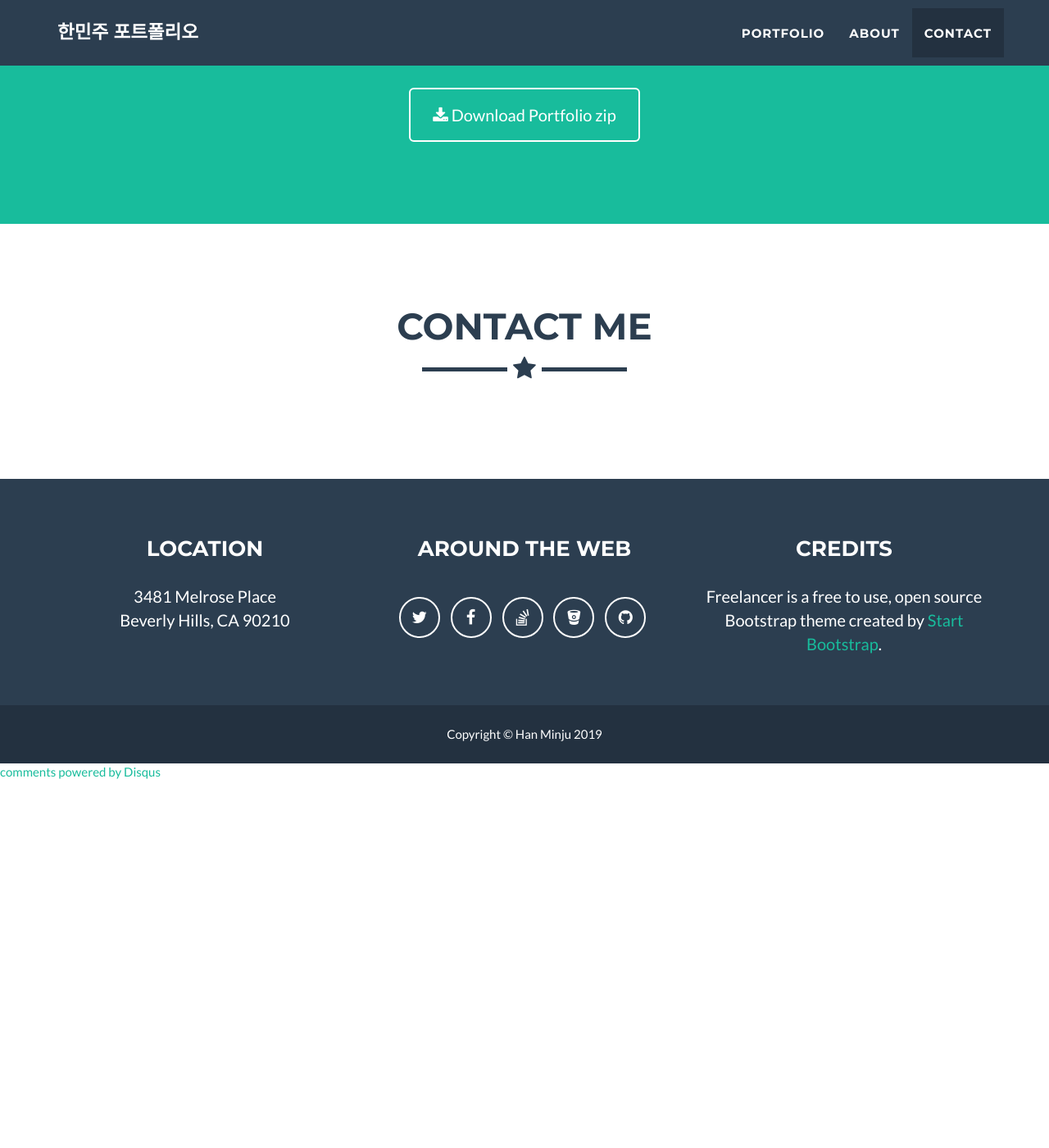
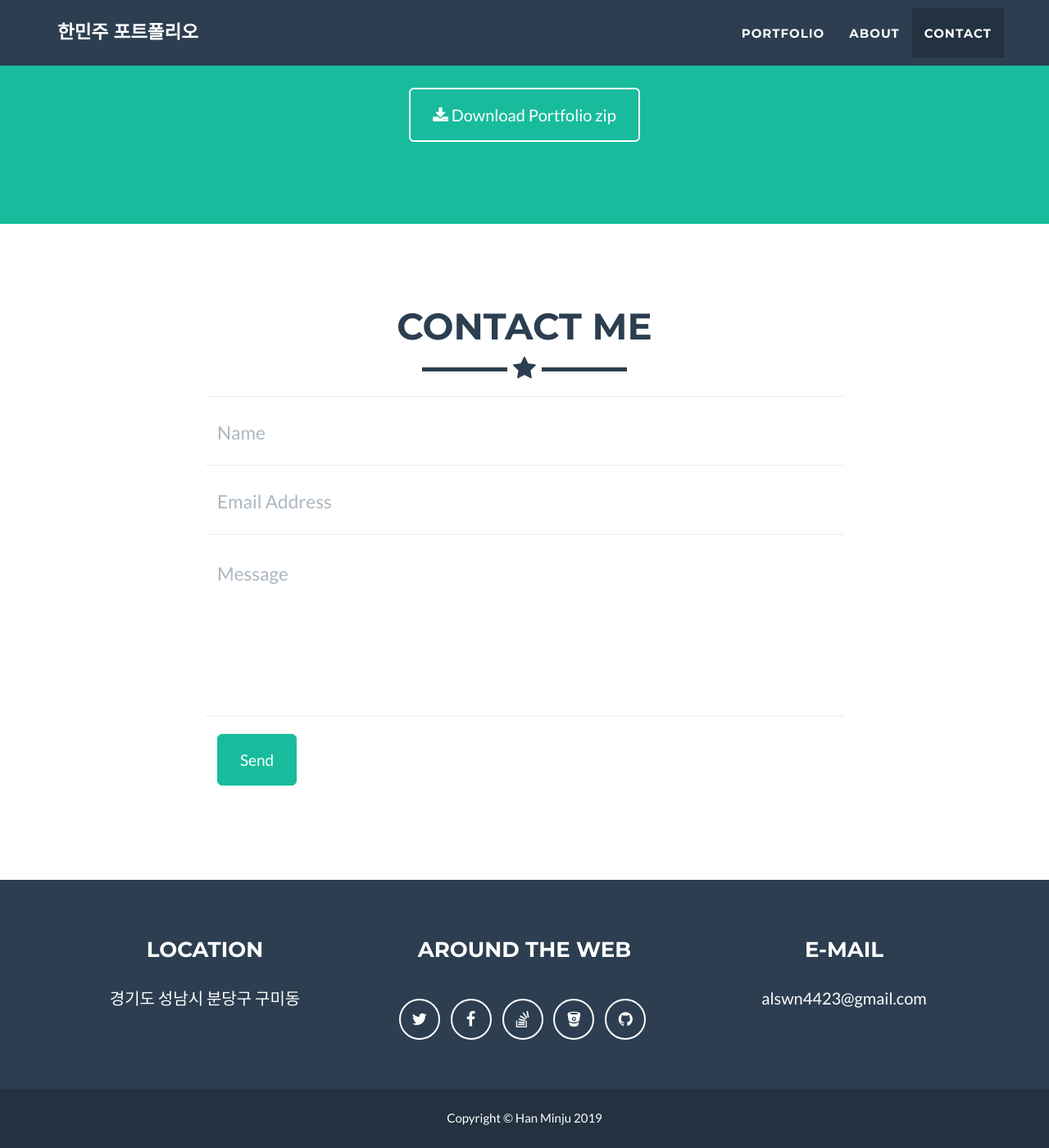
Before and after one commit to hanminju/web-portfolio, a Jekyll site: the page built from index.html, in a window 1280 px wide and 1400 px high, scrolled down 1993 px. Shown: the whole window at 82% size. Built offline with Jekyll 4.4.1, drawn with Linux system fonts in a browser that asks for light colours; comment, search, counter and statistics services are not loaded; before the commit the page ends 2945 px from its top, so only the background shows below that.

Commit message:
Update _config.yml

```diff
--- a/_config.yml
+++ b/_config.yml
@@ -17,7 +17,7 @@ bing_verify:
 # - static : pass through formspree.io to validate email sending
 # - disqus : replace contact form by disqus thread
 # - comment the line below if you want to stick with the default PHP contact form
-contact: disqus
+contact: static
 
 # If you use disqus you need disqus shortname
 # https://help.disqus.com/customer/portal/articles/466208
@@ -35,7 +35,7 @@ footer:
   copyright: Han Minju
   location: Location
   social: Around the Web
-  credits: Credits
+  credits: E-mail
 
 # Social networks usernames (many more available: google-plus, flickr, dribbble, pinterest, instagram, tumblr, linkedin, etc.)
 social:
@@ -52,11 +52,11 @@ social:
 
 # Postal address (add as many lines as necessary)
 address:
-  - line: 3481 Melrose Place
-  - line: Beverly Hills, CA 90210
+  - line: 경기도 성남시 분당구 구미동
+#  - line: Beverly Hills, CA 90210
 
 # Credits content
-credits: 'Freelancer is a free to use, open source Bootstrap theme created by <a href="http://startbootstrap.com">Start Bootstrap</a>.'
+credits: alswn4423@gmail.com
 
 # Build settings
 markdown: kramdown
```
